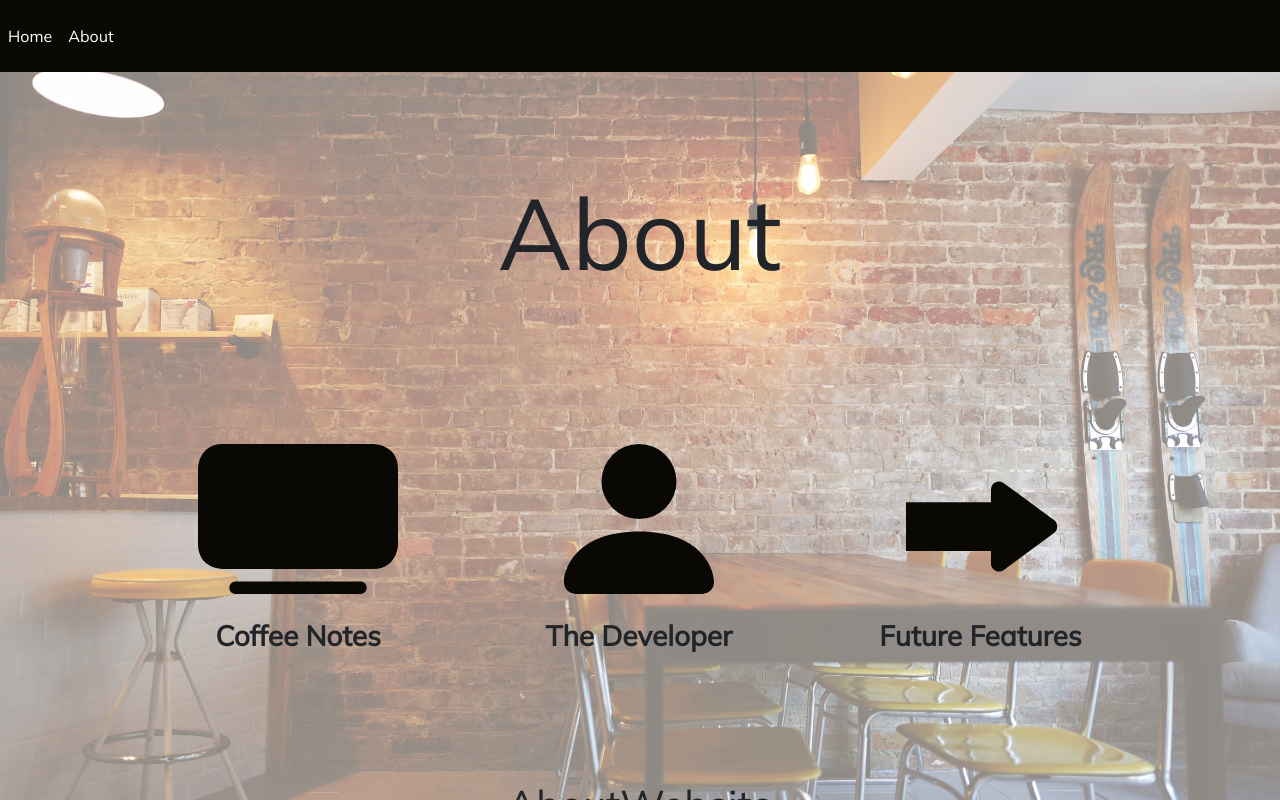
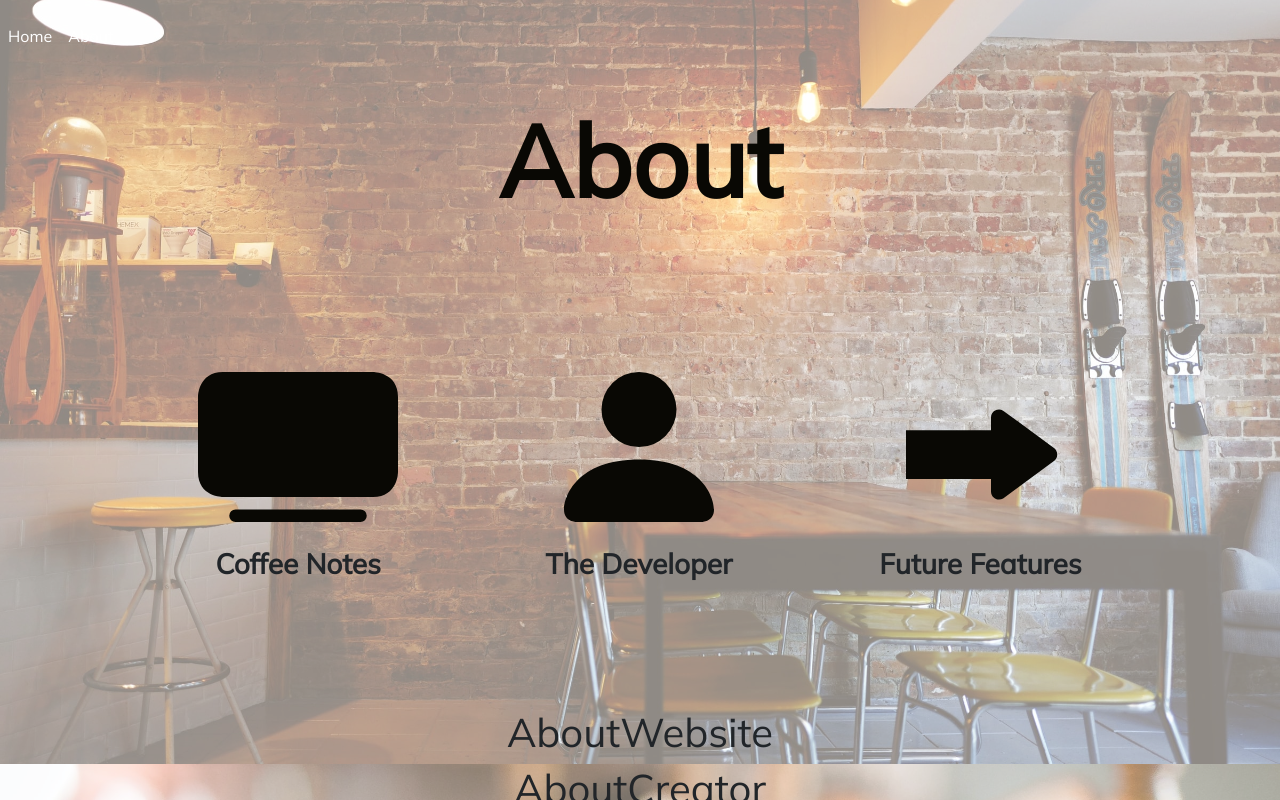
Before and after one commit to maxmanayan/coffee-notes, a React (Create React App) app in the folder client/: page /about in a window 1280 px wide. Shown: the top 800 px of the page. Built offline with nearby package versions, Linux system fonts and the light colour scheme; what devise-axios would draw is missing.

Commit message:
fixed navbar to top

```diff
--- a/client/src/App.css
+++ b/client/src/App.css
@@ -89,7 +89,8 @@ body{
 }
 
 .navbar {
-  background: #090804;
+  /* background: #090804; */
+  background: none;
   width: 100vw;
 
   display: flex;
@@ -118,8 +119,10 @@ body{
 }
 
 .about-header {
+  color: #090804;
   padding-top: 1em;
   font-size: 100px;
+  font-weight: bolder;
 }
 .about-button-container {
   display: flex;
--- a/client/src/components/NavBar.js
+++ b/client/src/components/NavBar.js
@@ -9,7 +9,7 @@ const NavBar = () => {
 
   return(
     <div>
-      <Navbar>
+      <Navbar fixed='top'>
         <div className='navbar'>
           <Nav>
             <Nav.Link href='/home' style={{color: 'white'}}>Home</Nav.Link>
```
